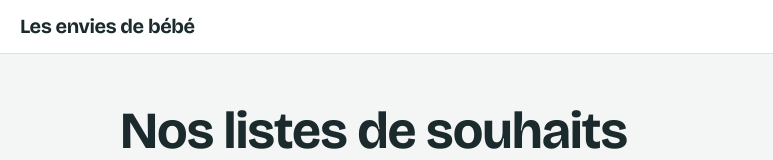
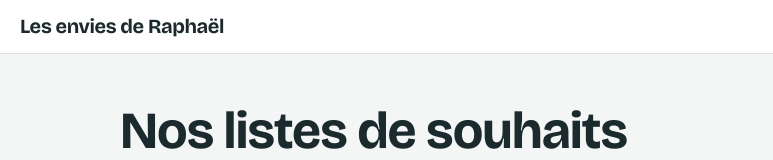
Before and after one commit to RMZStudio/wishlist, a React (Vite) app: page / in a window 1280 px wide. Shown: the top 160 px of the page, without its empty margins (0-773 px from the left). Built offline with nearby package versions, Linux system fonts and the light colour scheme; no server answers.

Commit message:
Edit title

```diff
--- a/src/lib.ts
+++ b/src/lib.ts
@@ -1,5 +1,5 @@
 // Change ici le nom affiché en haut du site.
-export const SITE_NAME = 'Les envies de bébé'
+export const SITE_NAME = 'Les envies de Raphaël'
 
 // Thèmes facultatifs des listes.
 export const THEMES = { noel: '🎄 Noël', anniversaire: '🎂 Anniversaire' } as const
```
